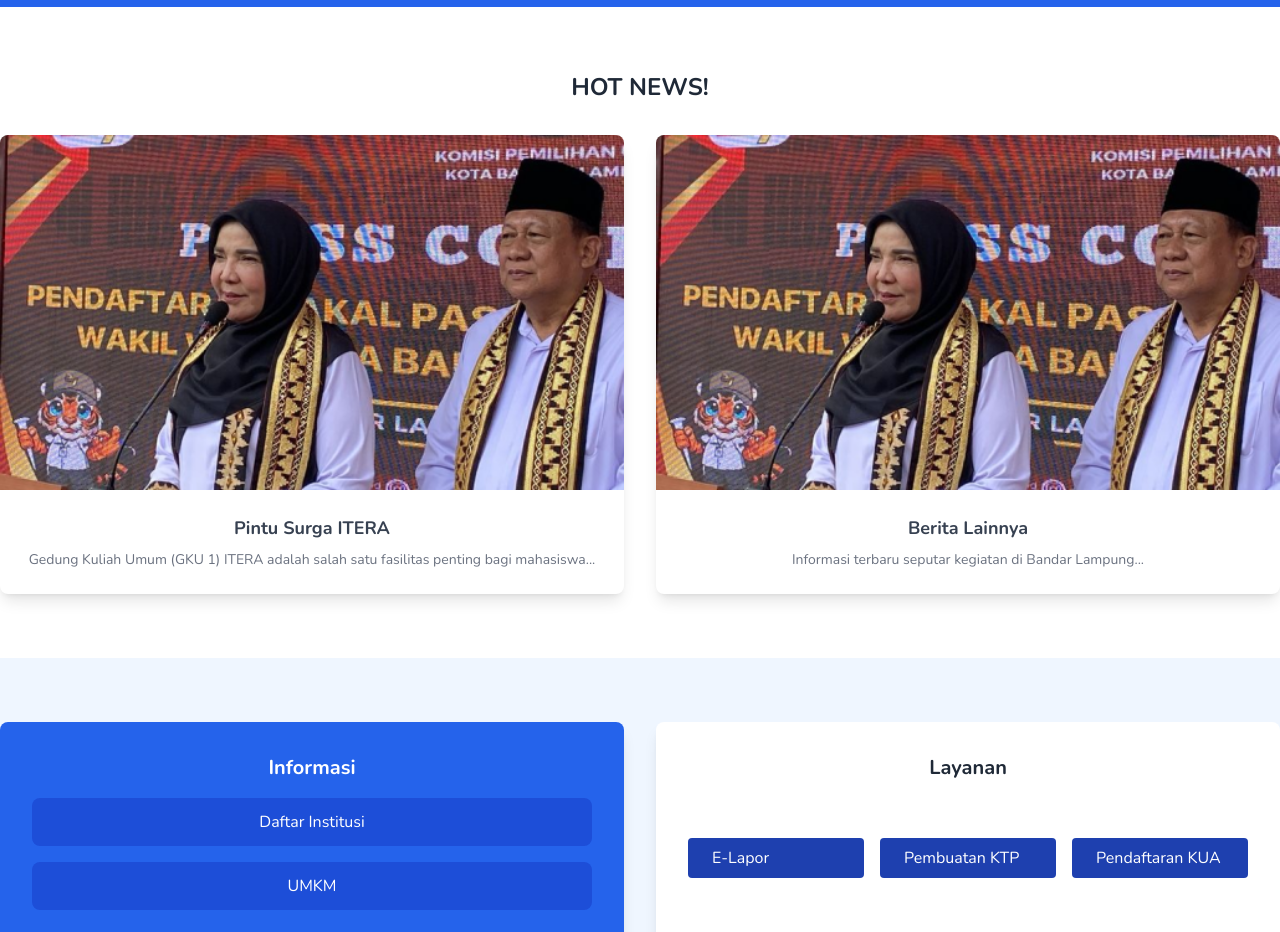
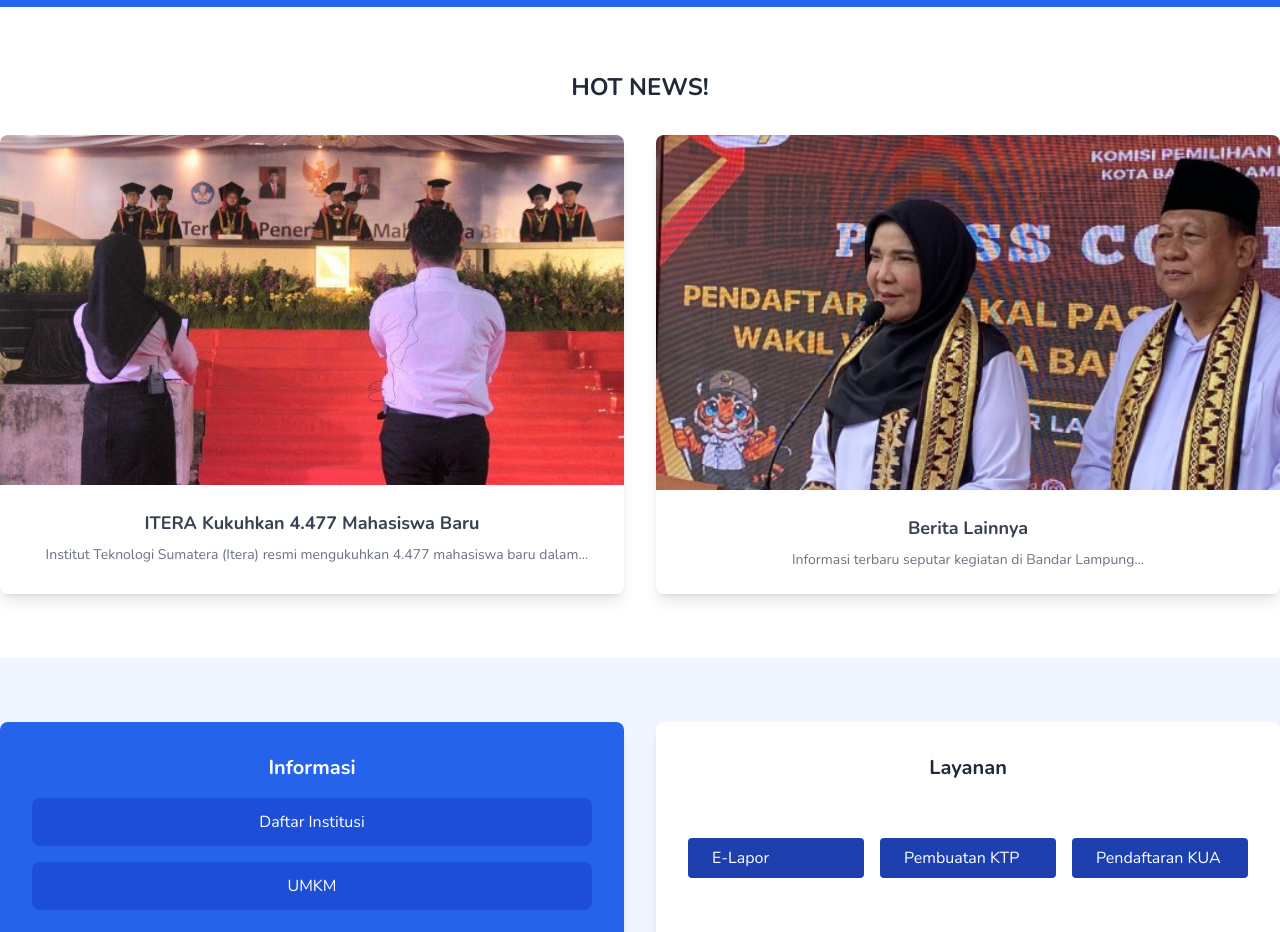
Before and after one commit to ChandraBudiWijaya/LKKMO-WEB-PEMERINTAH, a Next.js app in the folder client/: page / in a window 1280 px wide. Shown: the part 900-1832 px from the top of the page. Built offline with nearby package versions, Linux system fonts and the light colour scheme.

Commit message:
tambahin gambar berita

```diff
--- a/client/src/app/(guest)/berita/page.tsx
+++ b/client/src/app/(guest)/berita/page.tsx
@@ -55,14 +55,14 @@
           </div>
           <div className="snap-center">
             <BeritaCard
-              imageSrc="/berita.png"
+              imageSrc="/berita1.jpg"
               category="Sorotan"
-              title="Selebgram Tewas Usai Mobil Tertabrak Kereta Api di Lampung"
+              title="ITERA Kukuhkan 4.477 Mahasiswa Baru"
             />
           </div>
           <div className="snap-center">
             <BeritaCard
-              imageSrc="/berita.png"
+              imageSrc="/berita2.jpeg"
               category="Pendidikan"
               title="APP Group Sambut 65 Mahasiswa Magang Merdeka, Perkuat Hubungan Industri dan Dunia Pendidikan"
             />
--- a/client/src/app/(guest)/page.tsx
+++ b/client/src/app/(guest)/page.tsx
@@ -103,7 +103,7 @@
                     <div className="grid grid-cols-1 md:grid-cols-2 gap-8">
                         <div className="bg-white rounded-lg shadow-lg overflow-hidden">
                             <Image
-                                src="/berita.png"
+                                src="/berita1.jpg"
                                 alt="News"
                                 width={600}
                                 height={300}
@@ -111,13 +111,12 @@
                             />
                             <div className="p-6">
                                 <h3 className="font-bold text-lg text-gray-700 mb-2">
-                                    Pintu Surga ITERA
-                                </h3>
-                                <p className="text-sm text-gray-500">
-                                    Gedung Kuliah Umum (GKU 1) ITERA adalah
-                                    salah satu fasilitas penting bagi
-                                    mahasiswa...
-                                </p>
+                                ITERA Kukuhkan 4.477 Mahasiswa Baru
+                           </h3>
+                                <p className="text-sm text-gray-500 line-clamp-1">
+                                Institut Teknologi Sumatera (Itera) resmi mengukuhkan 4.477 mahasiswa baru dalam sidang terbuka penerimaan mahasiswa baru tahun akademik 2024/2025, di Pelataran Gedung Kuliah Umum 1 Itera, Senin (12/8/2024).
+
+Rektor Itera Prof. Dr. I Nyoman Pugeg Aryantha mengatakan, dengan penambahan mahasiswa baru tersebut, secara keseluruhan, total mahasiswa aktif Itera sampai dengan tahun 2024 sebanyak 25.794 mahasiswa.                              </p>
                             </div>
                         </div>
                         <div className="bg-white rounded-lg shadow-lg overflow-hidden">
```
Also changed, not shown: client/public/berita1.jpg (added), client/public/berita2.jpeg (added).
